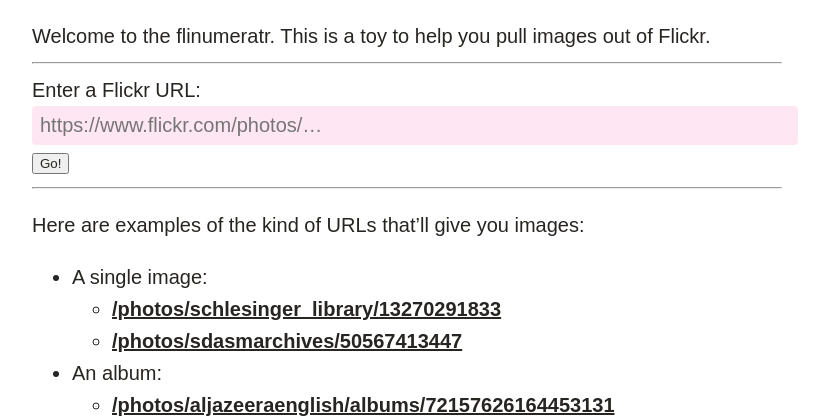
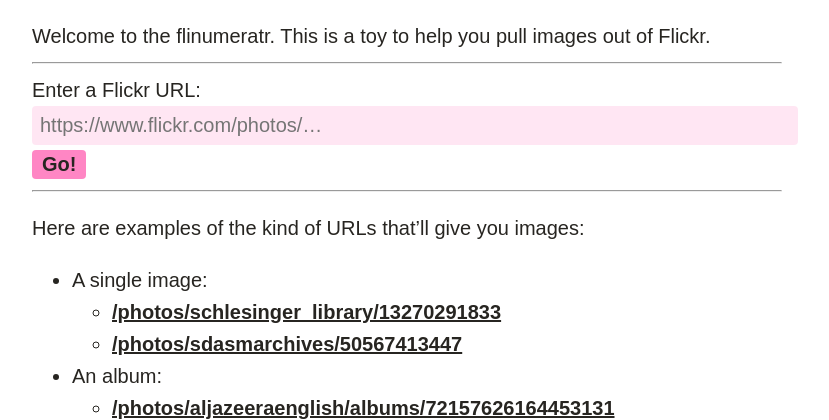
Before and after one commit to Flickr-Foundation/flinumeratr, a Flask app: page / in a window 1280 px wide. Shown: the part 33-453 px from the top of the page, without its empty margins (233-1062 px from the left). Run offline with Flask 2, Linux system fonts and the light colour scheme; some libraries are stand-ins or nearby versions; some web fonts are replaced.

Commit message:
Make the button bigger, and add some styling

```diff
--- a/src/flinumeratr/static/style.css
+++ b/src/flinumeratr/static/style.css
@@ -52,6 +52,8 @@ a:hover {
   color: #914db4;
 }
 
+/* Styles specifically for the "Enter a Flickr URL" form */
+
 input[type="url"] {
   display: block;
   width: 100%;
@@ -60,6 +62,27 @@ input[type="url"] {
   border-radius: 4px;
   background: #ff008419;
   padding: 8px;
+}
+
+input[type="submit"] {
+  font-family: proxima-nova, sans-serif;
+  font-size: 1em;
+  font-weight: bold;
+  border-radius: 4px;
+  background-color: #ff008479;
+  border: none;
+  margin-top: 5px;
+  padding: 3px 10px;
+}
+
+input[type="submit"]:hover {
+  background: #ff008499;
+  cursor: pointer;
+}
+
+input[type="submit"]:active {
+  -webkit-transform: translateY(1px);
+  transform: translateY(1px);
 }
 
 /* Styles specifically for the footer */
```
